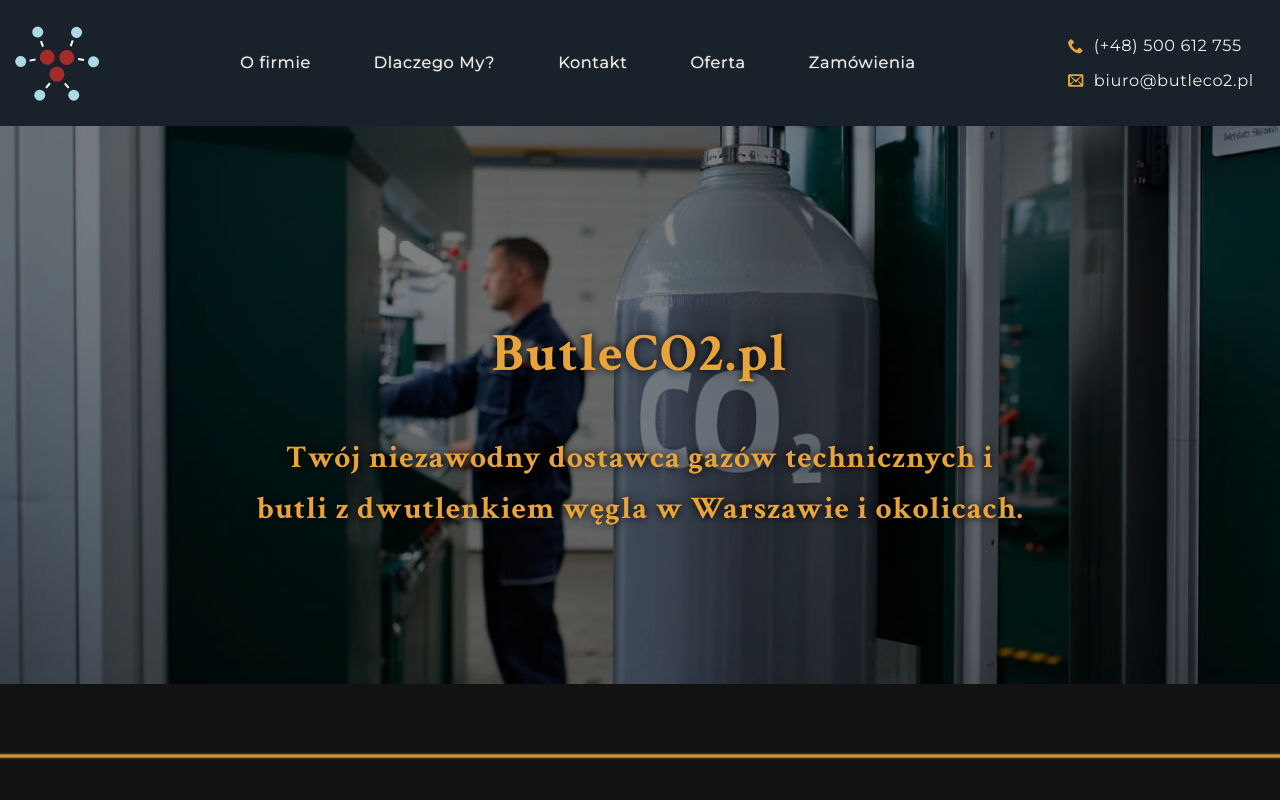
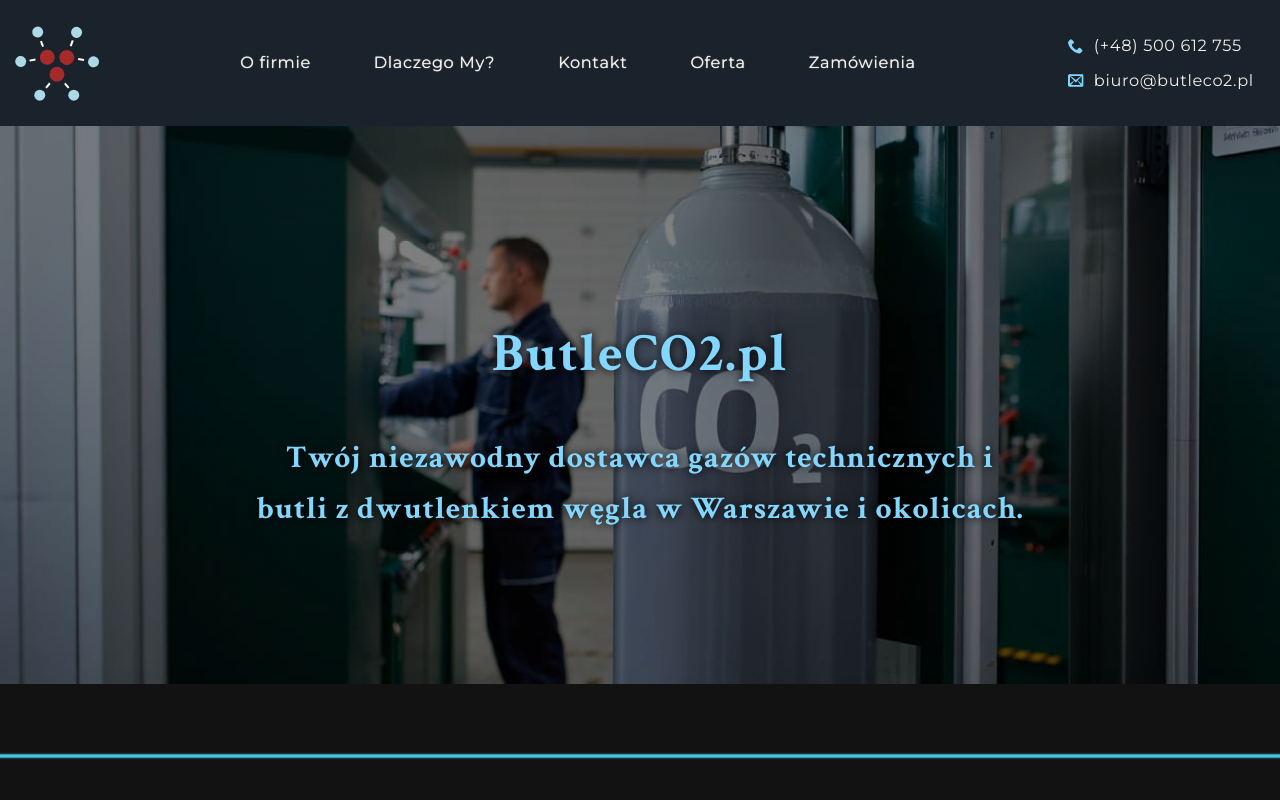
Before and after one commit to AMichalMurawski/butleCO2, a React (Vite) app: page / in a window 1280 px wide. Shown: the top 800 px of the page. Built offline with nearby package versions, Linux system fonts and the light colour scheme; no server answers.

Commit message:
change colors

```diff
--- a/src/styles/theme.ts
+++ b/src/styles/theme.ts
@@ -1,7 +1,7 @@
 import { css } from 'styled-components';
 
 export const theme = {
-  color0: {
+  color: {
     main: '#121212',
     mainTrans: '#121212aa',
     structural: '#1F2A38',
@@ -16,10 +16,10 @@
     textTrans: '#F4F0EBaa',
     warning: '#E9AE3C',
     warningTrans: '#E9AE3Caa',
-    danger: '#F04040',
-    dangerTrans: '#F04040aa',
+    danger: '#FF5A5A',
+    dangerTrans: '#FF5A5Aaa',
   },
-  color: {
+  color1: {
     main: 'rgba(18, 18, 18, 1)',
     mainTrans: 'rgba(18, 18, 18, 0.67)',
     structural: 'rgba(31, 42, 56, 1)',
```
